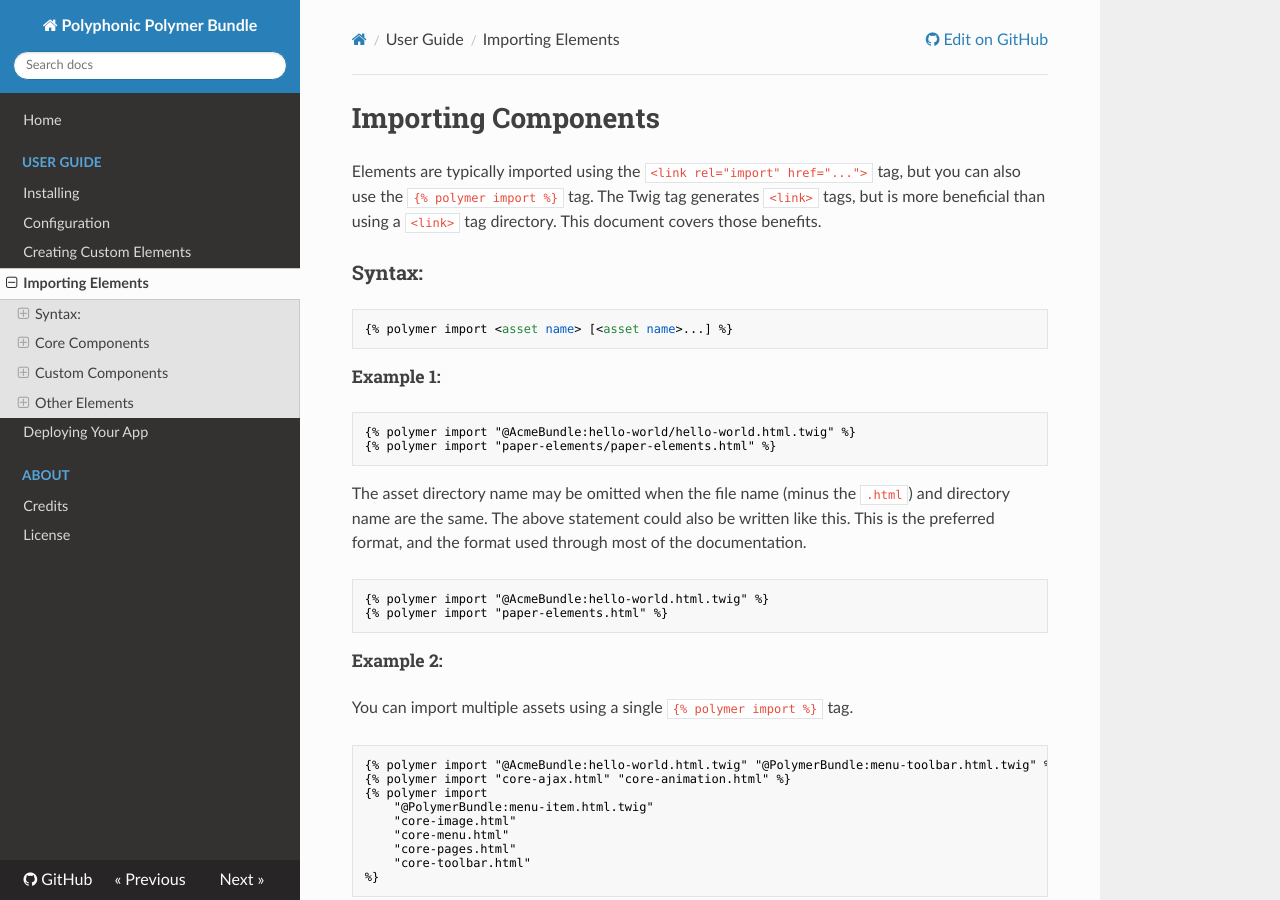
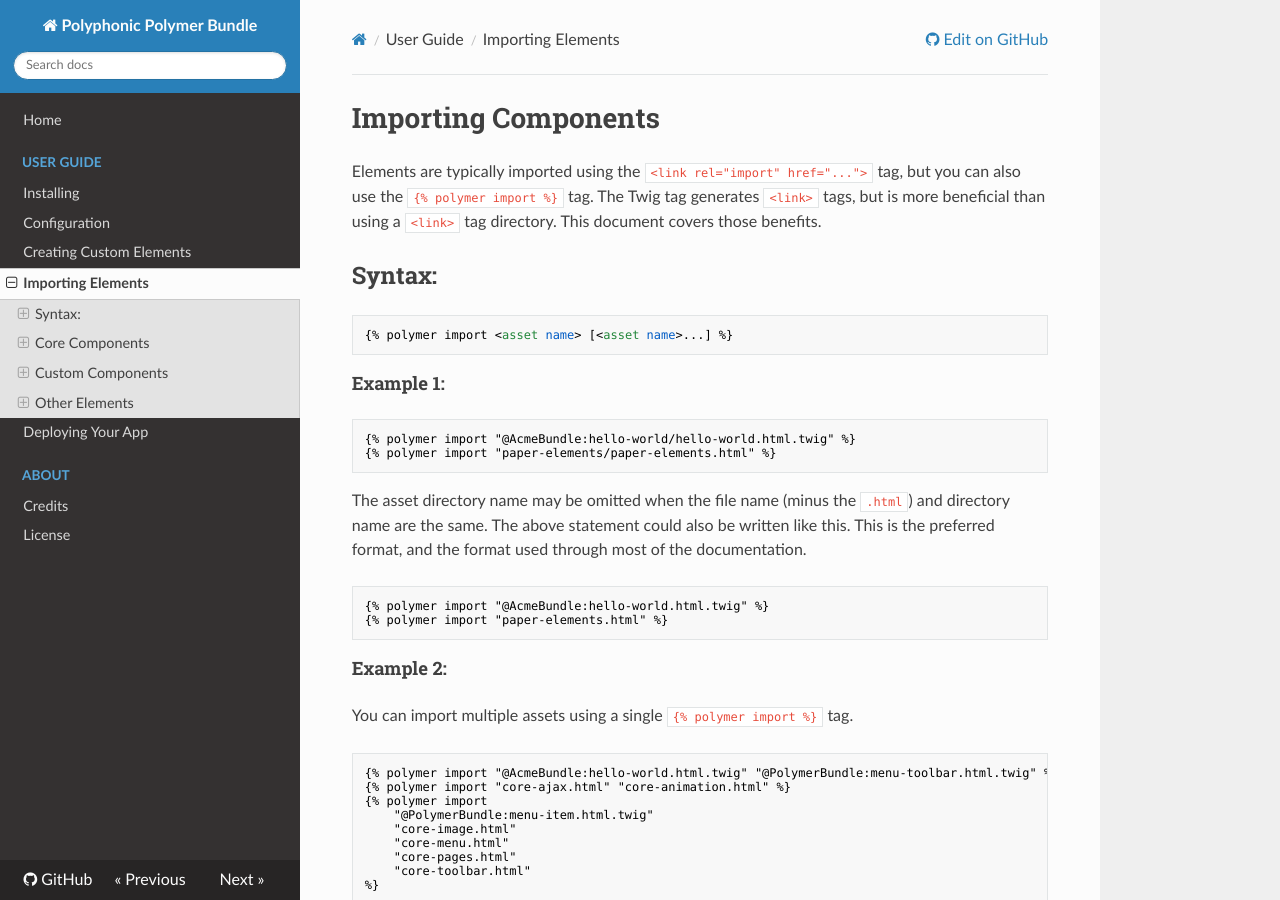
Before and after one commit to headzoo/polymer-bundle, an MkDocs documentation site: the page built from Resources/doc/importing.md, in a window 1280 px wide and 900 px high. Built offline with MkDocs 1.6.1, drawn with Linux system fonts in a browser that asks for light colours; nearby versions of some CDN libraries; old or Windows-style settings are respelled for this version of MkDocs.

Commit message:
Updated doc
[ci skip]

````diff
--- a/Resources/doc/custom.md
+++ b/Resources/doc/custom.md
@@ -12,7 +12,7 @@
 `web/bower_components` directory. By default Polyphonic is configured to look for
 components in that directory.
 
-#### Hello World
+## Hello World
 To get started lets look at how we would create a simple `<hello-world>` element
 outside of a Symfony project using plain HTML5 and JavaScript.
 
@@ -65,7 +65,7 @@
 This lesson assumes you already have a Symfony bundle generated for your
 application. The bundle name **AcmeBundle** will be used.
 
-#### The Polymer Tag
+## The Polymer Tag
 Start by creating a file for your component inside your bundle directory.
 Polyphonic expects your component templates to be saved in the bundle's
 `Resources/public/elements` directory along with your bundles other assets.
@@ -109,7 +109,7 @@
 
 The code between the tags is identical. The difference when using the `{% polymer element %}` element tag is the code between the opening and close tag is ignored by Twig. An exception **will not** be thrown because of the `{{name}}` variable.
 
-### Importing Your Component
+## Importing Your Component
 Now you can use the element in your templates with the following code:
 
 ```html
@@ -140,7 +140,7 @@
 {% polymer import "@AcmeBundle:hello-world.html" %}
 ```
 
-### Importing Multiple Assets
+## Importing Multiple Assets
 The same `{% polymer import %}` tag can be used to import multiple components.
 
 ```html
@@ -156,7 +156,7 @@
 
 You've probably seen similar syntax when using the `{% stylesheets %}` and `{% javascripts %}` tags.
 
-### The Twig Tag
+## The Twig Tag
 Twig ignores *all* code between the `{% polymer element %}{% endpolymer %}` tag, which means you cannot use Twig tags or variables inside your component definition. The following code will not produce the expected results:
 
 ```html
--- a/Resources/doc/importing.md
+++ b/Resources/doc/importing.md
@@ -4,12 +4,12 @@
 but is more beneficial than using a `<link>` tag directory. This document covers
 those benefits.
 
-### Syntax:
+## Syntax:
 ```html
 {% polymer import <asset name> [<asset name>...] %}
 ```
 
-##### Example 1:
+#### Example 1:
 ```html
 {% polymer import "@AcmeBundle:hello-world/hello-world.html.twig" %}
 {% polymer import "paper-elements/paper-elements.html" %}
@@ -24,7 +24,7 @@
 {% polymer import "paper-elements.html" %}
 ```
 
-##### Example 2:
+#### Example 2:
 You can import multiple assets using a single `{% polymer import %}` tag.
 
 ```html
@@ -39,12 +39,12 @@
 %}
 ```
 
-### Core Components
+## Core Components
 Core Polymer components -- such as those installed using Bower -- are expected to
 be saved in the directory `www/bower_components/`. This location may be changed
 using the [polymer.paths.components](configuration.md#pathscomponents) setting.
 
-##### Example:
+#### Example:
 ```html
 {% polymer import "paper-elements.html" %}
 {% polymer import "core-ajax.html" "core-animation.html" %}
@@ -58,7 +58,7 @@
 <link rel="import" href="/bower_components/core-animation/core-animation.html">
 ```
 
-### Custom Components
+## Custom Components
 You can write custom elements for your bundle and import them using the
 `@BundleName:path-to-element.html` syntax. The location may be changed using the
 [polymer.paths.elements](configuration.md#pathselements) setting. See the
@@ -70,7 +70,7 @@
 The asset name `@AcmeBundle:hello-world/hello-world.html.twig` is expected to be
 found in the directory `AcmeBundle/Resources/public/elements/hello-world/hello-world.html`.
 
-##### Example:
+#### Example:
 ```html
 {% polymer import "@AcmeBundle:hello-world/hello-world.html.twig" %}
 ```
@@ -82,8 +82,7 @@
 {% polymer import "@AcmeBundle:hello-world.html.twig" %}
 ```
 
-##### Resolving Paths
-
+#### Resolving Paths
 *How* the path to your custom elements gets resolved to a URL depends on the
 [polymer.debug](configuration.md#debug) setting. When debugging is turned on
 the `Headzoo\Bundle\PolymerBundle\Controller` controller is used to output the
@@ -121,11 +120,11 @@
 _Note: The ".html.twig" extension is changed to ".html" in the link href attribute._
 
 
-### Other Elements
+## Other Elements
 Sometimes you may need to import an element a full URL or relative path. You can do
 that by starting the asset name with a `/` character, or `http://`, or `https://`.
 
-##### Example:
+#### Example:
 ```html
 {% polymer import "/some-element/some-element.html" %}
 {% polymer import "http://example.com/some-element/some-element.html" %}
````
Also changed, not shown: other parts of Resources/doc/custom.md (+0 -1 lines), Resources/doc/about/credits.md (+4 -1 lines), Resources/doc/about/license.md (+1 -0 lines), Resources/doc/index.md (+1 -1 lines), Resources/doc/installing.md (+2 -2 lines).
